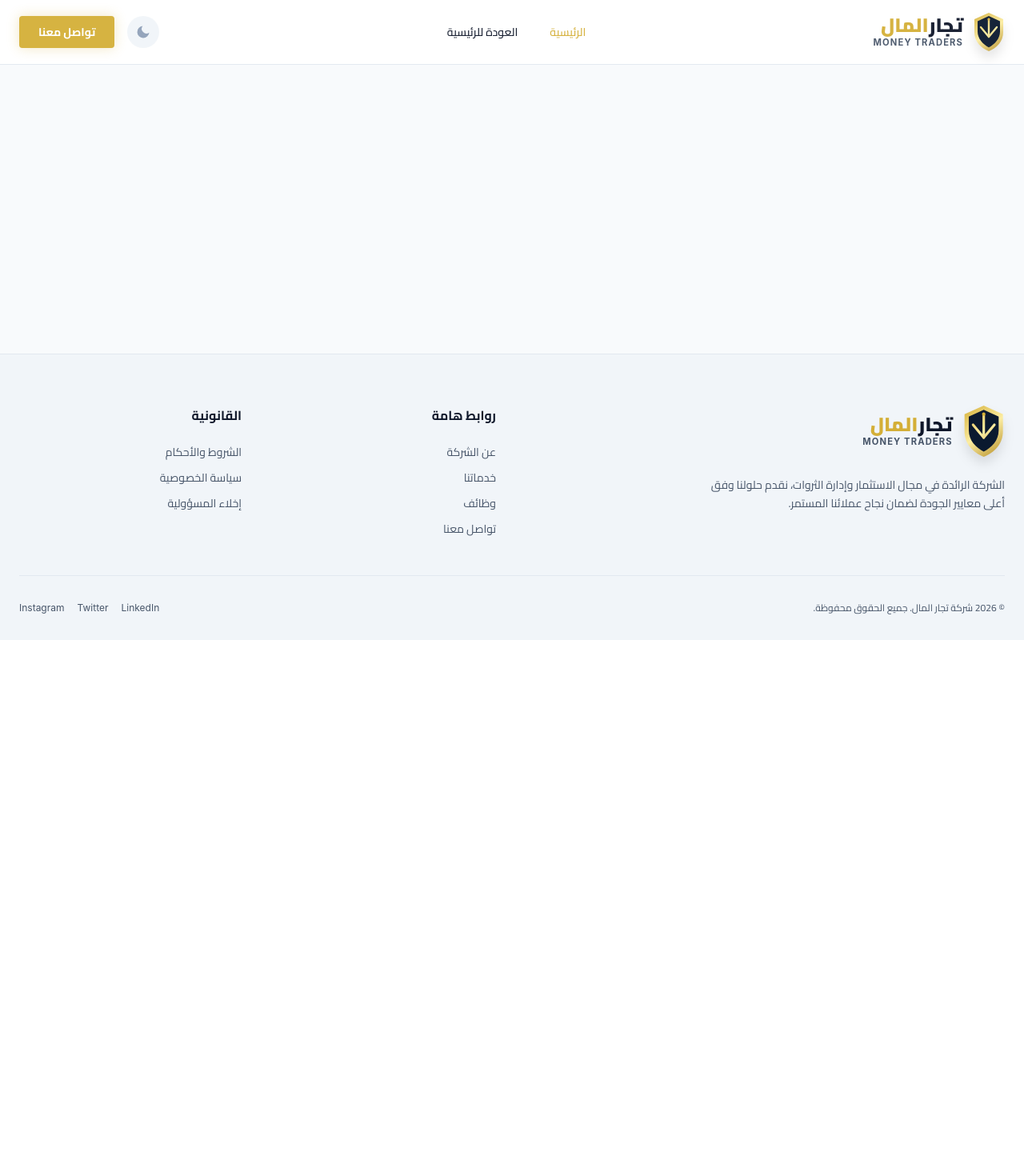
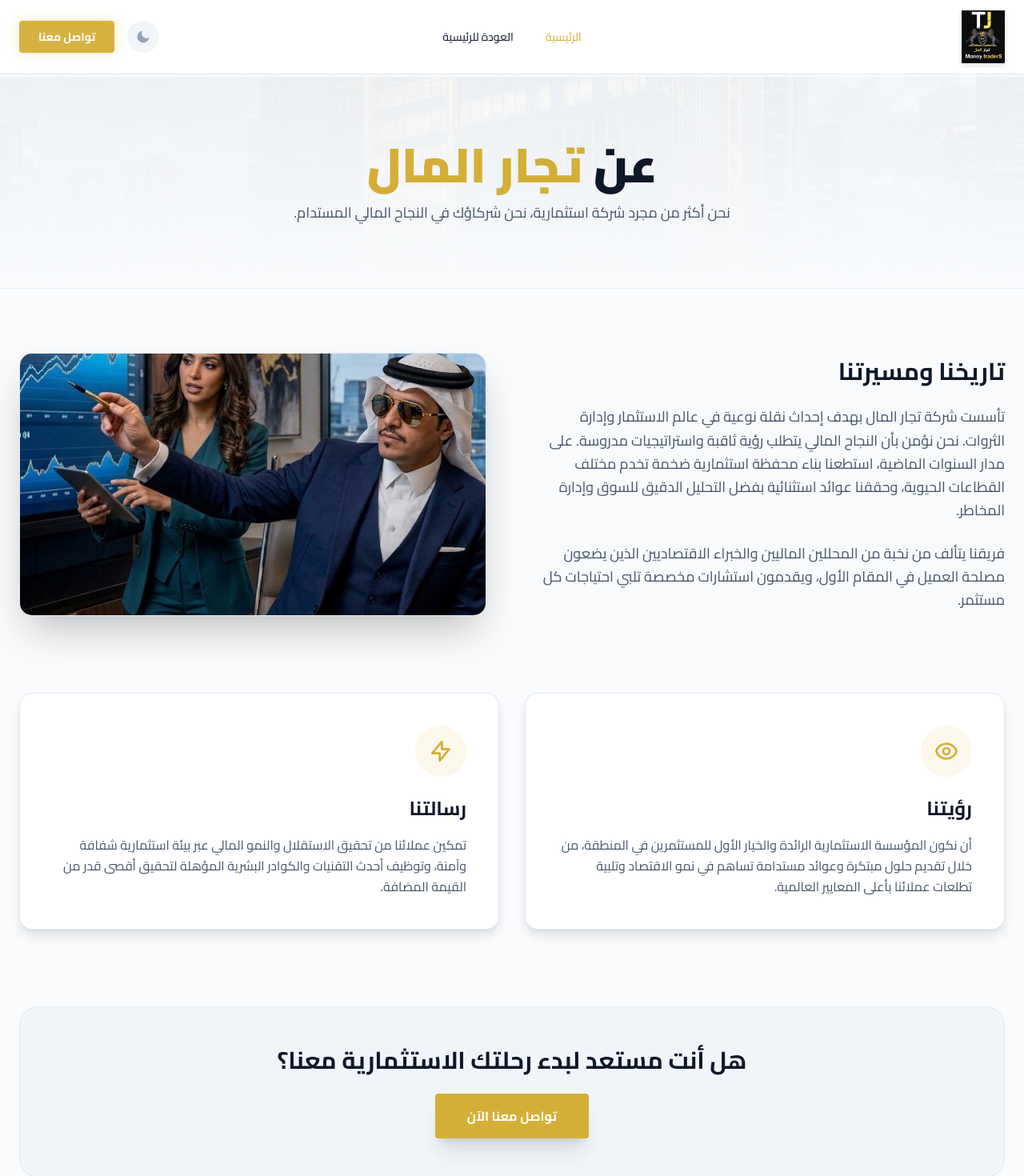
Before and after one commit to ziad-mohamed-mern/moneyTrades, a React (Vite) app: page /about-us in a window 1280 px wide. Shown: the top 1470 px of the page at 80% size. Before the commit the page ends 800 px from the top, so only its background shows below. Built offline with nearby package versions, Linux system fonts and the light colour scheme.

Commit message:
last-update

```diff
--- a/index.html
+++ b/index.html
@@ -1,9 +1,9 @@
 <!doctype html>
-<html lang="ar" dir="rtl">
+<html lang="ar" dir="rtl" class="scroll-smooth">
 
 <head>
   <meta charset="UTF-8" />
-  <link rel="icon" type="image/png" href="/favicon.png" />
+  <link rel="icon" type="image/png" href="/logo.png" />
   <meta name="viewport" content="width=device-width, initial-scale=1.0" />
 
   <!-- SEO Meta Tags -->
--- a/src/App.jsx
+++ b/src/App.jsx
@@ -4,6 +4,8 @@ import { Footer } from './components/Footer'
 import { Home } from './pages/Home'
 import { ProjectDetails } from './pages/ProjectDetails'
 import { ThemeProvider } from './context/ThemeContext'
+
+import { AboutUs } from './pages/AboutUs'
 
 function App() {
   return (
@@ -15,6 +17,7 @@ function App() {
         <main className="flex-grow">
           <Routes>
             <Route path="/" element={<Home />} />
+            <Route path="/about-us" element={<AboutUs />} />
             <Route path="/project/:id" element={<ProjectDetails />} />
           </Routes>
         </main>
--- a/src/components/Footer.jsx
+++ b/src/components/Footer.jsx
@@ -1,14 +1,15 @@
+import { Link } from 'react-router-dom'
 import { Logo } from './Logo'
 
 export const Footer = () => (
   <footer className="bg-brand-secondary pt-16 pb-8 border-t border-brand-border mt-auto">
     <div className="container mx-auto px-6">
       <div className="grid grid-cols-1 md:grid-cols-4 gap-10 mb-12">
-        <div className="md:col-span-2">
-          <div className="mb-6">
-            <Logo className="h-16 w-auto mb-2" />
-          </div>
-          <p className="text-brand-text-muted text-sm max-w-sm mb-6 leading-relaxed">
+        <div className="flex flex-col items-center md:items-start md:col-span-2">
+          <Link to="/" className="inline-block">
+            <Logo className="h-24 md:h-32 w-auto mb-4 scale-110 origin-right" />
+          </Link>
+          <p className="text-brand-text-muted text-sm mt-4 text-center md:text-right max-w-xs">
             الشركة الرائدة في مجال الاستثمار وإدارة الثروات، نقدم حلولنا وفق أعلى معايير الجودة لضمان نجاح عملائنا المستمر.
           </p>
         </div>
--- a/src/components/Logo.jsx
+++ b/src/components/Logo.jsx
@@ -1,33 +1,9 @@
 import { Link } from 'react-router-dom'
 
-export const Logo = ({ className = "h-12 w-auto" }) => {
+export const Logo = ({ className = "h-20 w-auto" }) => {
   return (
-    <div className={`flex items-center gap-3 ${className}`}>
-      {/* SVG Shield Icon */}
-      <svg viewBox="0 0 100 120" className="h-full aspect-auto w-auto drop-shadow-xl" fill="none" xmlns="http://www.w3.org/2000/svg">
-        <path d="M50 0L95 20V60C95 90 75 110 50 120C25 110 5 90 5 60V20L50 0Z" fill="url(#brandGradient)" />
-        <path d="M50 10L85 26V58C85 82 68 98 50 108C32 98 15 82 15 58V26L50 10Z" fill="#0A192F" />
-        <path d="M25 45L50 75L75 45" stroke="url(#brandGradient)" strokeWidth="6" strokeLinecap="round" strokeLinejoin="round" />
-        <path d="M50 20V75" stroke="url(#brandGradient)" strokeWidth="6" strokeLinecap="round" />
-        <circle cx="50" cy="20" r="4" fill="#D4AF37" />
-        <defs>
-          <linearGradient id="brandGradient" x1="5" y1="0" x2="95" y2="120" gradientUnits="userSpaceOnUse">
-            <stop stopColor="#D4AF37" />
-            <stop offset="0.5" stopColor="#FCEDA2" />
-            <stop offset="1" stopColor="#B38B22" />
-          </linearGradient>
-        </defs>
-      </svg>
-
-      {/* Text Identity */}
-      <div className="flex flex-col justify-center">
-        <span className="text-xl md:text-2xl font-black text-brand-text leading-none mb-1">
-          تجار<span className="text-brand-accent">المال</span>
-        </span>
-        <span className="text-[0.6rem] md:text-[0.7rem] font-bold text-brand-text-muted tracking-widest uppercase leading-none font-sans">
-          Money TraderS
-        </span>
-      </div>
+    <div className={`flex items-center justify-center ${className}`}>
+      <img src="/logo.png" alt="تجار المال Money TraderS" className="h-full w-auto object-contain drop-shadow-md" />
     </div>
   )
 }
--- a/src/components/Navbar.jsx
+++ b/src/components/Navbar.jsx
@@ -14,10 +14,10 @@ export const Navbar = () => {
     <nav className="fixed top-0 left-0 right-0 z-50 glass">
       <div className="container mx-auto px-6 py-4 flex justify-between items-center">
         <Link to="/" className="flex items-center gap-3">
-          <Logo className="h-12 w-auto" />
+          <Logo className="h-15 md:h-15 w-auto scale-110 origin-right transition-transform" />
         </Link>
 
-        <div className="hidden md:flex items-center gap-10 font-medium text-sm">
+        <div className="hidden md:flex items-center gap-10 font-medium text-sm absolute left-1/2 transform -translate-x-1/2">
           <Link to="/" className="text-brand-accent transition-colors">الرئيسية</Link>
           {isHome ? (
             <>
--- /dev/null
+++ b/src/pages/AboutUs.jsx
@@ -0,0 +1,76 @@
+import React from 'react';
+import { Link } from 'react-router-dom';
+import aboutCorp from '../assets/about_corp.png';
+import heroBg from '../assets/hero_bg.png';
+
+export const AboutUs = () => {
+  return (
+    <div className="pt-24 min-h-screen bg-brand-bg">
+      {/* Page Header */}
+      <div className="relative py-20 overflow-hidden border-b border-brand-border/50">
+        <div className="absolute inset-0 z-0">
+          <img src={heroBg} alt="Background" className="w-full h-full object-cover opacity-10" />
+          <div className="absolute inset-0 bg-gradient-to-b from-brand-bg/50 to-brand-bg"></div>
+        </div>
+        <div className="container mx-auto px-6 relative z-10 text-center">
+          <h1 className="text-4xl md:text-6xl font-black text-brand-text mb-4">
+            عن <span className="text-brand-accent">تجار المال</span>
+          </h1>
+          <p className="text-brand-text-muted max-w-2xl mx-auto text-lg">
+            نحن أكثر من مجرد شركة استثمارية، نحن شركاؤك في النجاح المالي المستدام.
+          </p>
+        </div>
+      </div>
+
+      {/* Main Content */}
+      <div className="container mx-auto px-6 py-20">
+        <div className="grid grid-cols-1 lg:grid-cols-2 gap-16 items-center mb-24">
+          <div className="space-y-6">
+            <h2 className="text-3xl font-bold text-brand-text">تاريخنا ومسيرتنا</h2>
+            <p className="text-brand-text-muted leading-relaxed text-lg">
+              تأسست شركة تجار المال بهدف إحداث نقلة نوعية في عالم الاستثمار وإدارة الثروات. نحن نؤمن بأن النجاح المالي يتطلب رؤية ثاقبة واستراتيجيات مدروسة.
+              على مدار السنوات الماضية، استطعنا بناء محفظة استثمارية ضخمة تخدم مختلف القطاعات الحيوية، وحققنا عوائد استثنائية بفضل التحليل الدقيق للسوق وإدارة المخاطر.
+            </p>
+            <p className="text-brand-text-muted leading-relaxed text-lg">
+              فريقنا يتألف من نخبة من المحللين الماليين والخبراء الاقتصاديين الذين يضعون مصلحة العميل في المقام الأول، ويقدمون استشارات مخصصة تلبي احتياجات كل مستثمر.
+            </p>
+          </div>
+          <div className="relative">
+            <div className="absolute -inset-4 bg-brand-accent/10 rounded-lg blur-2xl -z-10"></div>
+            <img src={aboutCorp} alt="مقر تجار المال" className="rounded-2xl border border-brand-border shadow-2xl relative z-10 w-full object-cover aspect-video" />
+          </div>
+        </div>
+
+        {/* Vision & Mission */}
+        <div className="grid md:grid-cols-2 gap-8 mb-24">
+          <div className="bg-brand-card p-10 rounded-2xl border border-brand-border shadow-lg">
+            <div className="w-16 h-16 bg-brand-accent/10 text-brand-accent rounded-full flex items-center justify-center mb-6">
+              <svg className="w-8 h-8" fill="none" stroke="currentColor" viewBox="0 0 24 24"><path strokeLinecap="round" strokeLinejoin="round" strokeWidth="2" d="M15 12a3 3 0 11-6 0 3 3 0 016 0z" /><path strokeLinecap="round" strokeLinejoin="round" strokeWidth="2" d="M2.458 12C3.732 7.943 7.523 5 12 5c4.478 0 8.268 2.943 9.542 7-1.274 4.057-5.064 7-9.542 7-4.477 0-8.268-2.943-9.542-7z" /></svg>
+            </div>
+            <h3 className="text-2xl font-bold text-brand-text mb-4">رؤيتنا</h3>
+            <p className="text-brand-text-muted leading-relaxed">
+              أن نكون المؤسسة الاستثمارية الرائدة والخيار الأول للمستثمرين في المنطقة، من خلال تقديم حلول مبتكرة وعوائد مستدامة تساهم في نمو الاقتصاد وتلبية تطلعات عملائنا بأعلى المعايير العالمية.
+            </p>
+          </div>
+          <div className="bg-brand-card p-10 rounded-2xl border border-brand-border shadow-lg">
+            <div className="w-16 h-16 bg-brand-accent/10 text-brand-accent rounded-full flex items-center justify-center mb-6">
+              <svg className="w-8 h-8" fill="none" stroke="currentColor" viewBox="0 0 24 24"><path strokeLinecap="round" strokeLinejoin="round" strokeWidth="2" d="M13 10V3L4 14h7v7l9-11h-7z" /></svg>
+            </div>
+            <h3 className="text-2xl font-bold text-brand-text mb-4">رسالتنا</h3>
+            <p className="text-brand-text-muted leading-relaxed">
+              تمكين عملائنا من تحقيق الاستقلال والنمو المالي عبر بيئة استثمارية شفافة وآمنة، وتوظيف أحدث التقنيات والكوادر البشرية المؤهلة لتحقيق أقصى قدر من القيمة المضافة.
+            </p>
+          </div>
+        </div>
+
+        {/* Call to action */}
+        <div className="text-center bg-brand-secondary p-12 rounded-3xl border border-brand-border">
+          <h3 className="text-2xl md:text-3xl font-bold text-brand-text mb-6">هل أنت مستعد لبدء رحلتك الاستثمارية معنا؟</h3>
+          <Link to="/#contact" className="inline-block px-10 py-4 bg-brand-accent hover:bg-brand-accent-hover text-brand-primary font-bold rounded shadow-xl transition-all hover:-translate-y-1">
+            تواصل معنا الآن
+          </Link>
+        </div>
+      </div>
+    </div>
+  );
+};
--- a/src/pages/Home.jsx
+++ b/src/pages/Home.jsx
@@ -12,17 +12,19 @@ export const Home = () => {
       {/* Hero Section */}
       <header className="relative min-h-screen flex items-center justify-center overflow-hidden -mt-20">
         <div className="absolute inset-0 z-0 bg-brand-bg">
-          <img src={heroBg} alt="Corporate Background" className="w-full h-full object-cover opacity-20 dark:opacity-40" />
+          <img src={heroBg} alt="Corporate Background" className="w-full h-full object-cover opacity-80 dark:opacity-80" />
           <div className="absolute inset-0 bg-gradient-to-t from-brand-bg via-transparent to-brand-bg/50"></div>
         </div>
 
         <div className="container mx-auto px-6 relative z-10 text-center">
-          <div className="inline-flex items-center gap-2 px-4 py-2 rounded-full border border-brand-accent/30 bg-brand-secondary/50 text-brand-accent text-xs font-bold mb-8 animate-fade-in backdrop-blur-md">
-            <span className="relative flex h-2 w-2">
+          <div className="inline-flex items-center gap-3 px-5 py-2.5 md:px-6 md:py-3 rounded-full bg-gradient-to-r from-brand-accent/10 to-transparent border border-brand-accent/20 backdrop-blur-md shadow-[0_0_20px_rgba(212,175,55,0.05)] hover:shadow-[0_0_30px_rgba(212,175,55,0.15)] hover:border-brand-accent/40 transition-all mb-8 mt-8 animate-fade-in max-w-[90vw] md:max-w-max">
+            <span className="relative flex h-2.5 w-2.5 shrink-0">
               <span className="animate-ping absolute inline-flex h-full w-full rounded-full bg-brand-accent opacity-75"></span>
-              <span className="relative inline-flex rounded-full h-2 w-2 bg-brand-accent"></span>
+              <span className="relative inline-flex rounded-full h-2.5 w-2.5 bg-brand-accent shadow-[0_0_8px_rgba(212,175,55,0.8)]"></span>
             </span>
-            الرؤية الجديدة للإستثمار
+            <span className="text-xs md:text-sm font-bold text-brand-text/90 tracking-wide truncate whitespace-normal text-center">
+              الرؤية الجديدة للإستثمار
+            </span>
           </div>
 
           <h1 className="text-5xl md:text-7xl font-black leading-tight mb-6 animate-fade-in delay-100 max-w-5xl mx-auto">
@@ -34,12 +36,16 @@ export const Home = () => {
             نقدم حلولاً مالية متكاملة لرواد الأعمال والمستثمرين، بخبرة تمتد لسنوات في تنمية الثروات وإدارة المخاطر برؤية مستقبلية واضحة.
           </p>
 
-          <div className="flex flex-col sm:flex-row items-center justify-center gap-4 animate-fade-in delay-300">
-            <a href="#contact" className="w-full sm:w-auto px-10 py-4 bg-brand-accent hover:bg-brand-accent-hover text-brand-primary font-bold rounded shadow-xl transition-all hover:-translate-y-1">
-              ابدأ الاستثمار الآن
-            </a>
-            <a href="#about" className="w-full sm:w-auto px-10 py-4 bg-brand-secondary text-brand-text border border-brand-border hover:border-brand-accent hover:text-brand-accent font-bold rounded transition-all shadow-lg shadow-brand-border/10">
-              اكتشف المزيد
+          <div className="flex justify-center animate-fade-in delay-300 relative z-30">
+            <Link to="/about-us" className="px-10 py-4 bg-brand-accent hover:bg-brand-accent-hover text-brand-primary font-bold rounded shadow-xl transition-all hover:-translate-y-1">
+              من نحن
+            </Link>
+          </div>
+
+          <div className="absolute bottom-[-100px] left-1/2 transform -translate-x-1/2 animate-bounce z-20">
+            <a href="#about" className="flex flex-col items-center gap-2 text-brand-text-muted hover:text-brand-accent transition-colors">
+              <span className="text-xs font-bold uppercase tracking-widest">اكتشف</span>
+              <svg className="w-6 h-6" fill="none" stroke="currentColor" viewBox="0 0 24 24"><path strokeLinecap="round" strokeLinejoin="round" strokeWidth="2" d="M19 14l-7 7m0 0l-7-7m7 7V3" /></svg>
             </a>
           </div>
         </div>
@@ -62,7 +68,7 @@ export const Home = () => {
             {/* Right side: Text and Buttons */}
             <div className="space-y-8">
               <div>
-                <h3 className="text-brand-accent font-bold mb-2">من نحن</h3>
+                <h3 className="text-brand-accent font-bold mb-2">تجار المال </h3>
                 <h2 className="text-3xl md:text-5xl font-black leading-tight text-brand-text">
                   شريكك الموثوق في <br />رحلة <span className="text-gradient-gold">النجاح المالي</span>
                 </h2>
```
Also changed, not shown: public/logo.png (added), src/assets/about_corp.png.
